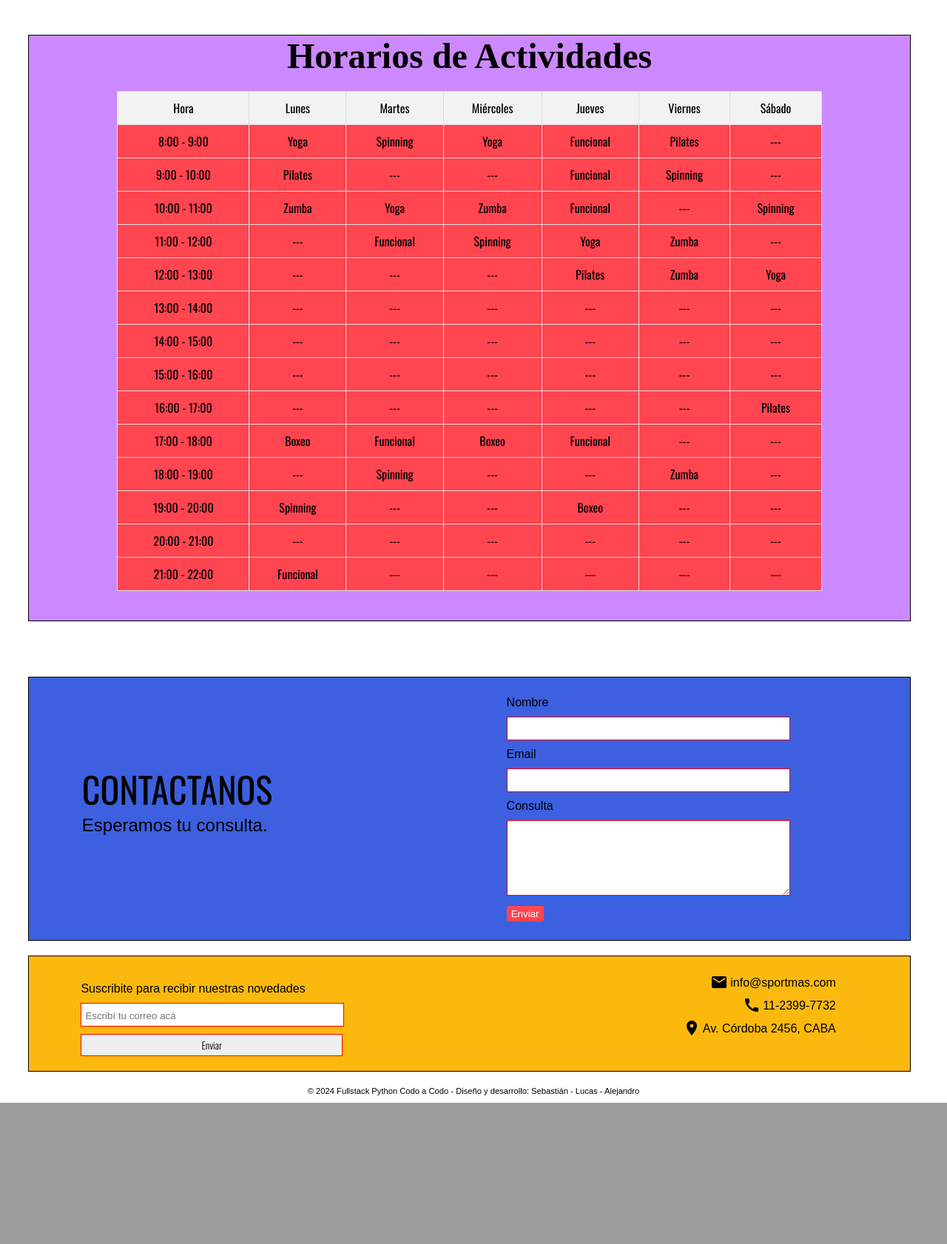
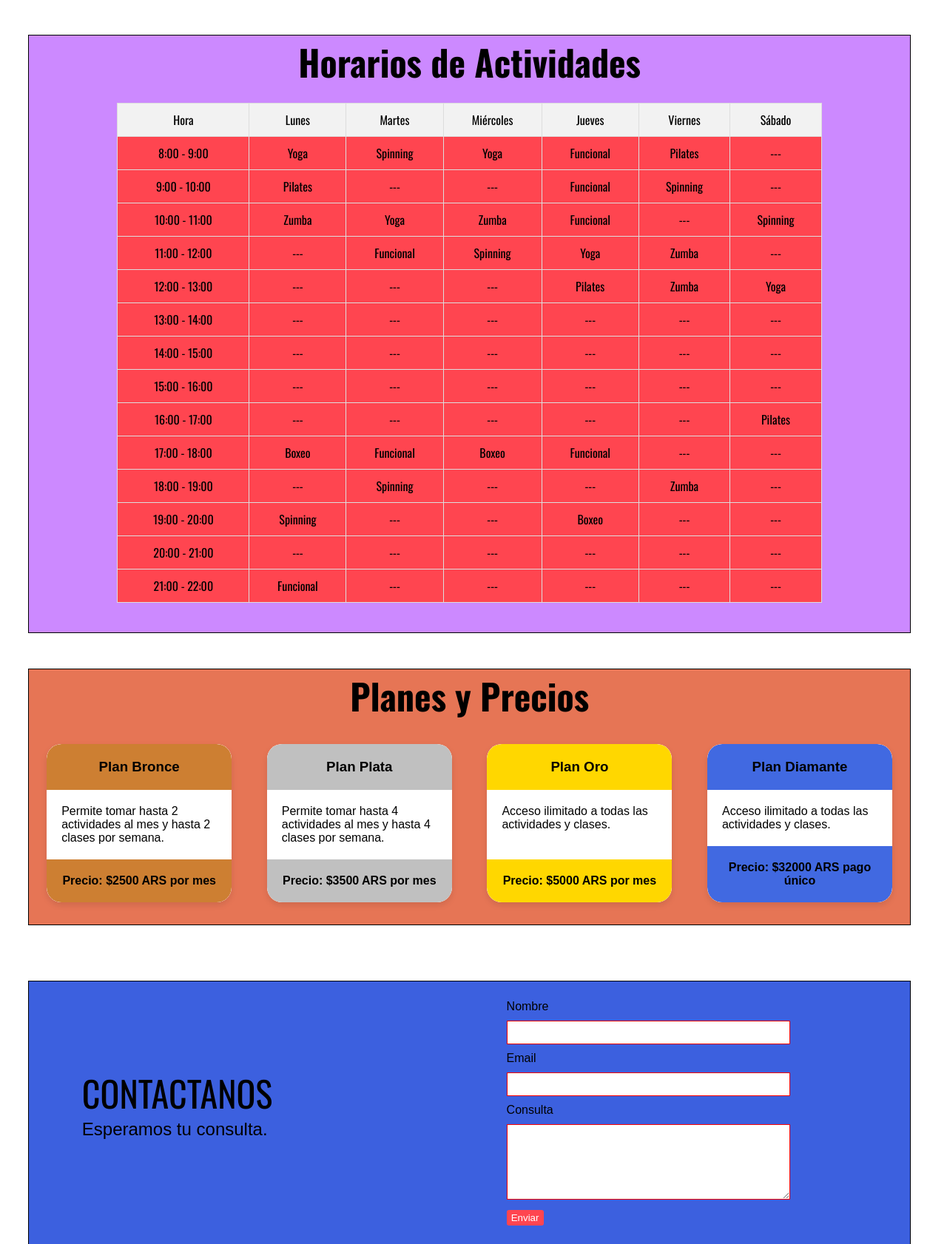
Before and after one commit to Sebabalas/Proyecto-Sport-Plus-CaC, a Python web app: template templates/servicios.html in a window 1280 px wide. Shown: the part 787-2469 px from the top of the page at 74% size. Before the commit the page ends 2278 px from the top, so only its background shows below. Run offline with Jinja, Linux system fonts and the light colour scheme; the template is opened without the code that fills it, so the values that code supplies are empty.

Commit message:
planes y precios terminado!

```diff
--- a/static/css/servicios.css
+++ b/static/css/servicios.css
@@ -121,6 +121,7 @@ SECTION 2 - HORARIOS
 .seccion-horarios h2{
     text-align: center;
     font-size: 3rem;
+    font-family: var(--body-fonts-1);;
   }
 .seccion-horarios{
   background-color: var(--main-color3);
@@ -155,54 +156,117 @@ table, th, td{
   font-weight: 400;
 }
 
-.instructor img{
-    max-width: 100%; /* La imagen nunca será más ancha que el contenedor */
-    max-height: 80%; /* La imagen nunca será más alta que el contenedor */
-    width: auto; /* Ancho automático para mantener la proporción */
-    height: auto; /* Alto automático para mantener la proporción */
-    display: block; /*Para evitar espacios en blanco debajo de la imagen*/
-    box-shadow: 2px -1px 5px rgb(56, 56, 56);
-    transition: transform 0.3s; /* Animación de la propiedad transform */
+/* --------------------------------------------------------------------------------
+SECTION 3 - PLANES Y PRECIOS
+-------------------------------------------------------------------------------- */
+
+.seccion-planes-y-precios {
+  text-align: center;
+  background-color: var(--main-color5);
+  width: 93vw;
+  margin-top: 6vh;
+  margin-bottom: 3vh;
+  position: relative;
+  left: 3vw;
+  border: 1px solid black;
+  font-family: var(--body-fonts-2);
 }
 
-.instructor img:hover{
-    transform: scale(1.1); /* Hace un zoom del 10% cuando se pasa el cursor por encima */
+.seccion-planes-y-precios h2 {
+    text-align: center;
+    font-size: 3rem;
+    font-family: var(--body-fonts-1);
+    margin-bottom: 30px;
+  }
+
+.plan-container {
+  display: flex;
+  justify-content: space-around;
+  flex-wrap: wrap;
 }
 
-.instructor p{
-    text-align: center;
-    padding-top: 10px;
-}
-.instructor h4{
-    text-align: center;
-    padding: 5px;
+.plan {
+  background-color: white;
+  width: 250px;
+  height: auto;
+  border-radius: 20px;
+  box-shadow: 0 4px 8px rgba(0, 0, 0, 0.1);
+  overflow: hidden;
+  transition: transform 0.3s ease;
+  margin-bottom: 30px;
 }
 
-.imagenes {
-  position: relative; /* Establece la posición relativa para que los elementos absolutos se posicionen con respecto a este contenedor */
-  width: 100%;
-  height: 400px;
+.plan:hover {
+  transform: translateY(-10px);
 }
 
-.texto-imagenes {
-  position: absolute; /* Establece la posición absoluta */
-  top: 50%; /* Posiciona el texto en la mitad superior de la imagen */
-  left: 50%; /* Posiciona el texto en la mitad izquierda de la imagen */
-  transform: translate(-50%, -50%); /* Centra el texto correctamente */
-  background-color: rgb(255, 255, 255, .7);
-  border-radius: 4%;
-  padding: 10px; /* Añade espacio alrededor del texto */
-  font-weight: bold; /* Hace que el texto sea más visible */
-  text-align: center;
-  font-size: 1.5em;
-  font-family: var(--body-fonts-1);
-  font-weight: 300;
+.plan-titulo {
+  padding: 20px;
+  border-radius: 20px 20px 0 0;
 }
 
+.plan-titulo h3 {
+  margin: 0;
+}
 
+.plan-descripcion {
+  padding: 20px;
+  text-align: left;
+}
 
+.plan-precio {
+  padding: 20px;
+  border-radius: 0 0 20px 20px;
+}
+
+/* Colores según categoría */
+
+.plan-bronce .plan-titulo {
+  background-color: #cd7f32; /* Bronce */
+  color: black;
+}
+
+.plan-plata .plan-titulo {
+  background-color: #c0c0c0; /* Plata */
+  color: black;
+}
+
+.plan-oro .plan-titulo {
+  background-color: #ffd700; /* Oro */
+  color: black;
+}
+
+.plan-diamante .plan-titulo {
+  background-color: #4169e1; /* Diamante */
+  color: black;
+}
+
+.plan-bronce .plan-precio {
+  background-color: #cd7f32; /* Bronce */
+  color: black;
+}
+
+.plan-plata .plan-precio {
+  background-color: #c0c0c0; /* Plata */
+  color: black;
+}
+
+.plan-oro .plan-precio {
+  background-color: #ffd700; /* Oro */
+  color: black;
+}
+
+.plan-diamante .plan-precio {
+  background-color: #4169e1; /* Diamante */
+  color: black;
+}
+
+.plan-precio p {
+  margin: 0;
+  font-weight: bold;
+}
 /* --------------------------------------------------------------------------------
-SECTION 3 - CONSULTAS
+SECTION 4 - CONSULTAS
 -------------------------------------------------------------------------------- */
 
 #consultas {
--- a/templates/servicios.html
+++ b/templates/servicios.html
@@ -174,6 +174,62 @@
     </table>
 </section>
 
+<section class="seccion-planes-y-precios">
+    <h2>Planes y Precios</h2>
+
+    <div class="plan-container">
+        <div class="plan plan-bronce">
+            <div class="plan-titulo">
+                <h3>Plan Bronce</h3>
+            </div>
+            <div class="plan-descripcion">
+                <p>Permite tomar hasta 2 actividades al mes y hasta 2 clases por semana.</p>
+            </div>
+            <div class="plan-precio">
+                <p>Precio: $2500 ARS por mes</p>
+            </div>
+        </div>
+
+        <div class="plan plan-plata">
+            <div class="plan-titulo">
+                <h3>Plan Plata</h3>
+            </div>
+            <div class="plan-descripcion">
+                <p>Permite tomar hasta 4 actividades al mes y hasta 4 clases por semana.</p>
+            </div>
+            <div class="plan-precio">
+                <p>Precio: $3500 ARS por mes</p>
+            </div>
+        </div>
+
+        <div class="plan plan-oro">
+            <div class="plan-titulo">
+                <h3>Plan Oro</h3>
+            </div>
+            <div class="plan-descripcion">
+                <p>Acceso ilimitado a todas las actividades y clases.</p>
+                <br>
+            </div>
+            <div class="plan-precio">
+                <p>Precio: $5000 ARS por mes</p>
+            </div>
+        </div>
+
+        <div class="plan plan-diamante">
+            <div class="plan-titulo">
+                <h3>Plan Diamante</h3>
+            </div>
+            <div class="plan-descripcion">
+                <p>Acceso ilimitado a todas las actividades y clases.</p>
+            </div>
+            <div class="plan-precio">
+                <p>Precio: $32000 ARS pago único</p>
+            </div>
+        </div>
+    </div>
+</section>
+
+</section>
 <section id="consultas">
 
     <div id="consultas-left">
```
